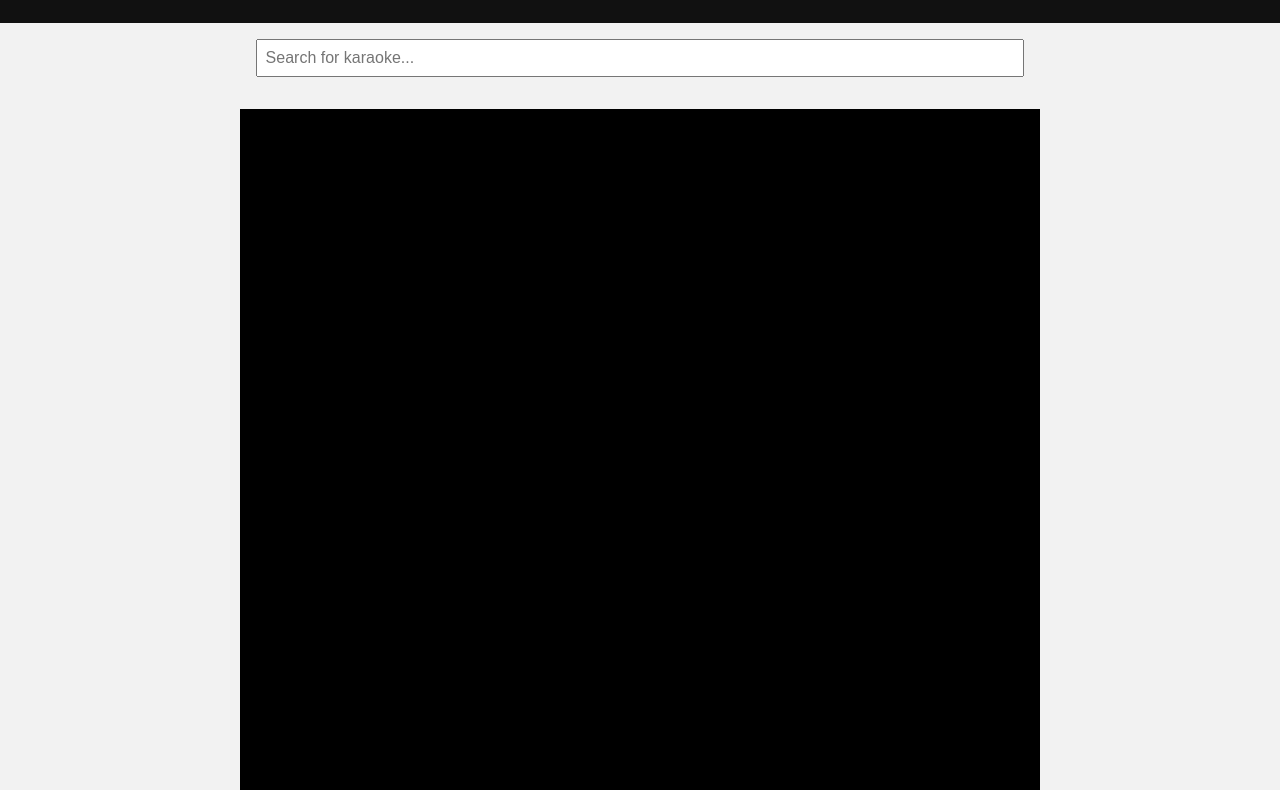
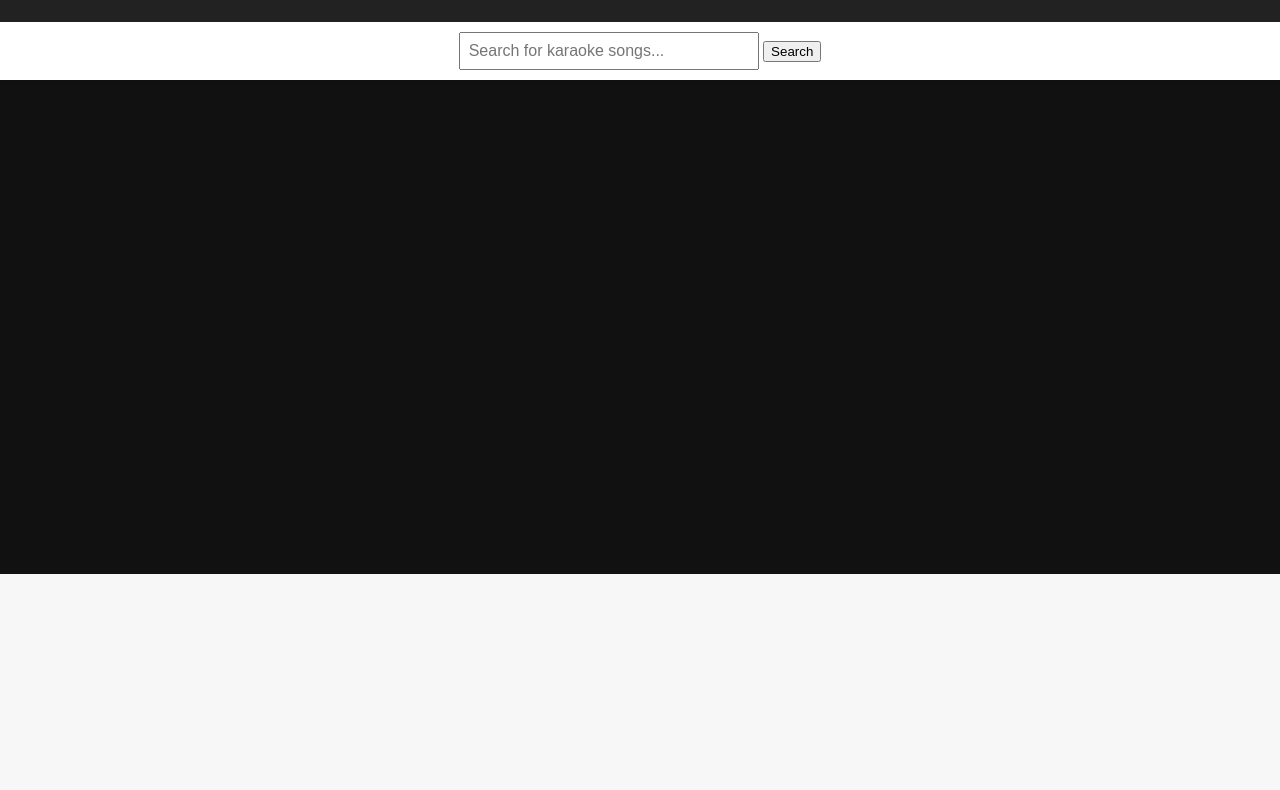
Before and after one commit to tmoybahaw/VEDIOKI-API, a plain HTML site: page index.html in a window 1280 px wide. Shown: the part 89-879 px from the top of the page. Drawn offline with Linux system fonts and the light colour scheme.

Commit message:
Update index.html

```diff
--- a/index.html
+++ b/index.html
@@ -1,119 +1,128 @@
 <!DOCTYPE html>
-<html lang="en">
+<html>
 <head>
-  <meta charset="UTF-8">
-  <title>YouTube Karaoke Search🎤</title>
+  <title>Karaoke YouTube Search</title>
   <style>
+    * {
+      box-sizing: border-box;
+    }
     body {
       font-family: Arial, sans-serif;
       margin: 0;
       padding: 0;
-      background: #f2f2f2;
+      background: #f7f7f7;
     }
-
     header {
-      background: #111;
+      background-color: #222;
       color: white;
-      padding: 1rem;
+      padding: 15px;
       text-align: center;
     }
-
-    #search-form {
+    .search-bar {
+      padding: 10px;
+      text-align: center;
+      background: #fff;
+      box-shadow: 0 2px 5px rgba(0,0,0,0.1);
+      position: sticky;
+      top: 0;
+      z-index: 10;
+    }
+    #searchInput {
+      width: 300px;
+      padding: 8px;
+      font-size: 16px;
+    }
+    #player {
+      text-align: center;
+      padding: 20px;
+      background: #111;
+    }
+    iframe {
+      width: 100%;
+      max-width: 800px;
+      height: 450px;
+      border: none;
+    }
+    #results {
+      height: calc(100vh - 600px);
+      overflow-y: auto;
+      padding: 20px;
       display: flex;
+      flex-wrap: wrap;
       justify-content: center;
-      margin: 1rem;
+      gap: 20px;
     }
-
-    #search-input {
-      width: 60%;
-      padding: 0.5rem;
-      font-size: 1rem;
+    .video-item {
+      width: 300px;
+      background: white;
+      padding: 10px;
+      border-radius: 10px;
+      box-shadow: 0 0 5px rgba(0,0,0,0.1);
+      cursor: pointer;
+      transition: transform 0.2s;
     }
-
-    #results {
-      max-height: 300px;
-      overflow-y: auto;
-      padding: 1rem;
-      background: white;
-      margin: auto;
-      max-width: 800px;
-      border-radius: 8px;
-      box-shadow: 0 0 10px rgba(0,0,0,0.1);
+    .video-item:hover {
+      transform: scale(1.03);
     }
-
-    .video-item {
-      cursor: pointer;
-      padding: 0.5rem;
-      border-bottom: 1px solid #ccc;
+    .video-item img {
+      width: 100%;
+      border-radius: 6px;
     }
-
-    .video-item:hover {
-      background: #eee;
-    }
-
-    .video-wrapper {
-      position: relative;
-      padding-top: 56.25%; /* 16:9 ratio */
-      height: 0;
-      overflow: hidden;
-      max-width: 800px;
-      margin: 2rem auto;
-      background: black;
-    }
-
-    .video-wrapper iframe {
-      position: absolute;
-      top: 0;
-      left: 0;
-      width: 100%;
-      height: 100%;
-      border: none;
+    .video-item p {
+      font-size: 14px;
+      margin-top: 8px;
     }
   </style>
 </head>
 <body>
 
 <header>
-  <h1>YouTube Karaoke Search</h1>
+  <h1>Karaoke YouTube Search 🎤</h1>
 </header>
 
-<form id="search-form">
-  <input type="text" id="search-input" placeholder="Search for karaoke..." />
-</form>
+<div class="search-bar">
+  <input type="text" id="searchInput" placeholder="Search for karaoke songs...">
+  <button onclick="searchYouTube()">Search</button>
+</div>
 
-<div class="video-wrapper">
+<div id="player">
   <iframe id="ytplayer" src="" allowfullscreen></iframe>
 </div>
 
 <div id="results"></div>
 
 <script>
-  const apiKey = "AIzaSyCT5uYssh2bfXO_mOIMTwDVoQ0r5mxsstU"; // <-- Replace this!
-  const searchForm = document.getElementById("search-form");
-  const searchInput = document.getElementById("search-input");
-  const resultsDiv = document.getElementById("results");
-  const ytPlayer = document.getElementById("ytplayer");
+  const API_KEY = 'AIzaSyCT5uYssh2bfXO_mOIMTwDVoQ0r5mxsstU'; // Replace this!
 
-  searchForm.addEventListener("submit", async (e) => {
-    e.preventDefault();
-    const query = searchInput.value + " karaoke";
-    const response = await fetch(`https://www.googleapis.com/youtube/v3/search?part=snippet&type=video&maxResults=10&q=${encodeURIComponent(query)}&key=${apiKey}`);
-    const data = await response.json();
+  function searchYouTube() {
+    const query = document.getElementById('searchInput').value + " karaoke";
+    const resultsDiv = document.getElementById('results');
+    resultsDiv.innerHTML = "Loading...";
 
-    resultsDiv.innerHTML = "";
-    data.items.forEach(item => {
-      const videoId = item.id.videoId;
-      const title = item.snippet.title;
-      const div = document.createElement("div");
-      div.className = "video-item";
-      div.textContent = title;
-      div.addEventListener("click", () => {
-        ytPlayer.src = `https://www.youtube.com/embed/${videoId}?autoplay=1`;
-        window.scrollTo({ top: 0, behavior: 'smooth' });
+    fetch(`https://www.googleapis.com/youtube/v3/search?part=snippet&type=video&maxResults=20&q=${encodeURIComponent(query)}&key=${API_KEY}`)
+      .then(response => response.json())
+      .then(data => {
+        resultsDiv.innerHTML = "";
+        data.items.forEach(item => {
+          const videoId = item.id.videoId;
+          const title = item.snippet.title;
+          const thumbnail = item.snippet.thumbnails.medium.url;
+
+          const videoDiv = document.createElement("div");
+          videoDiv.className = "video-item";
+          videoDiv.innerHTML = `
+            <img src="${thumbnail}" onclick="loadVideo('${videoId}')">
+            <p>${title}</p>
+          `;
+          resultsDiv.appendChild(videoDiv);
+        });
       });
-      resultsDiv.appendChild(div);
-    });
-  });
+  }
+
+  function loadVideo(videoId) {
+    const iframe = document.getElementById("ytplayer");
+    iframe.src = `https://www.youtube.com/embed/${videoId}?autoplay=1`;
+  }
 </script>
 
 </body>
```
